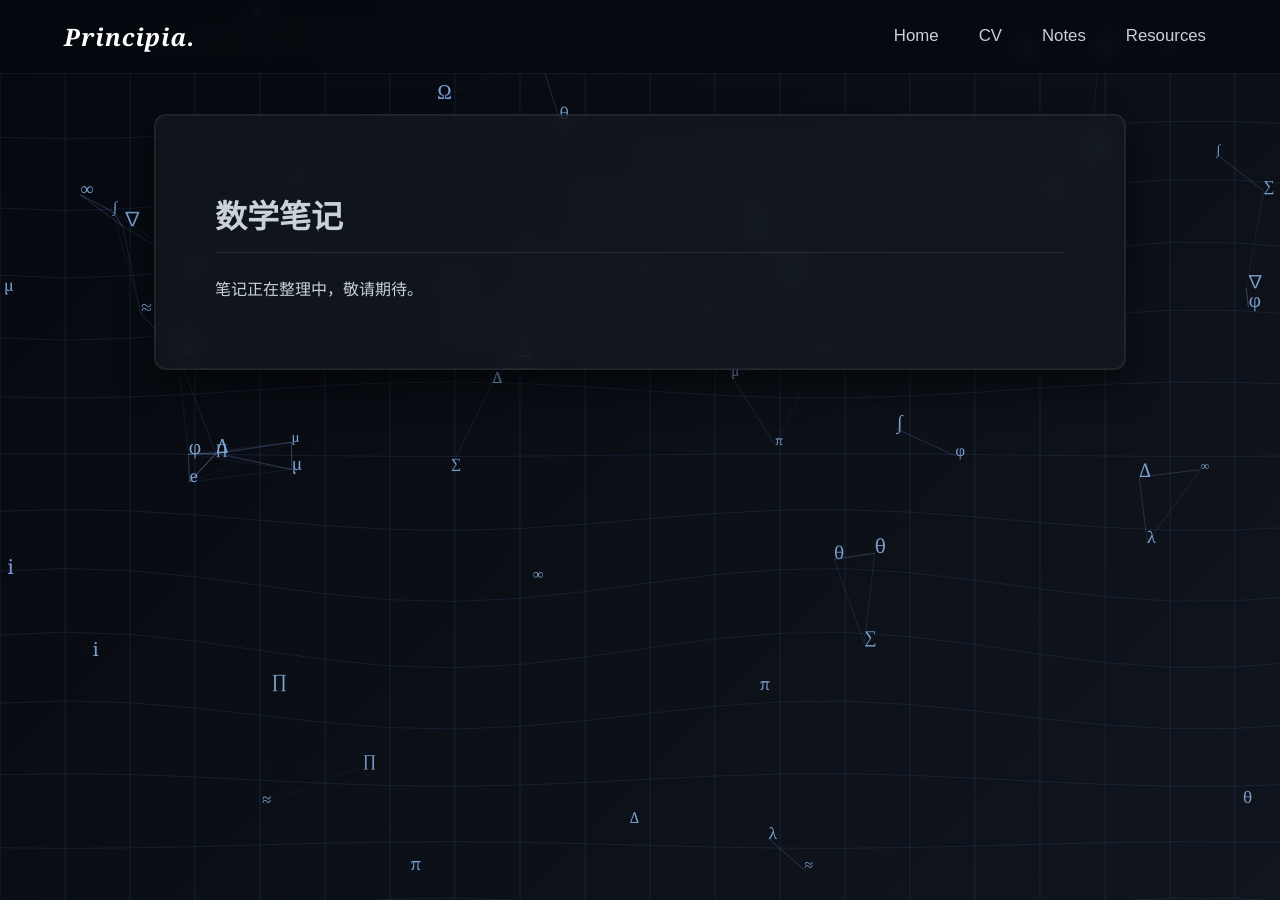
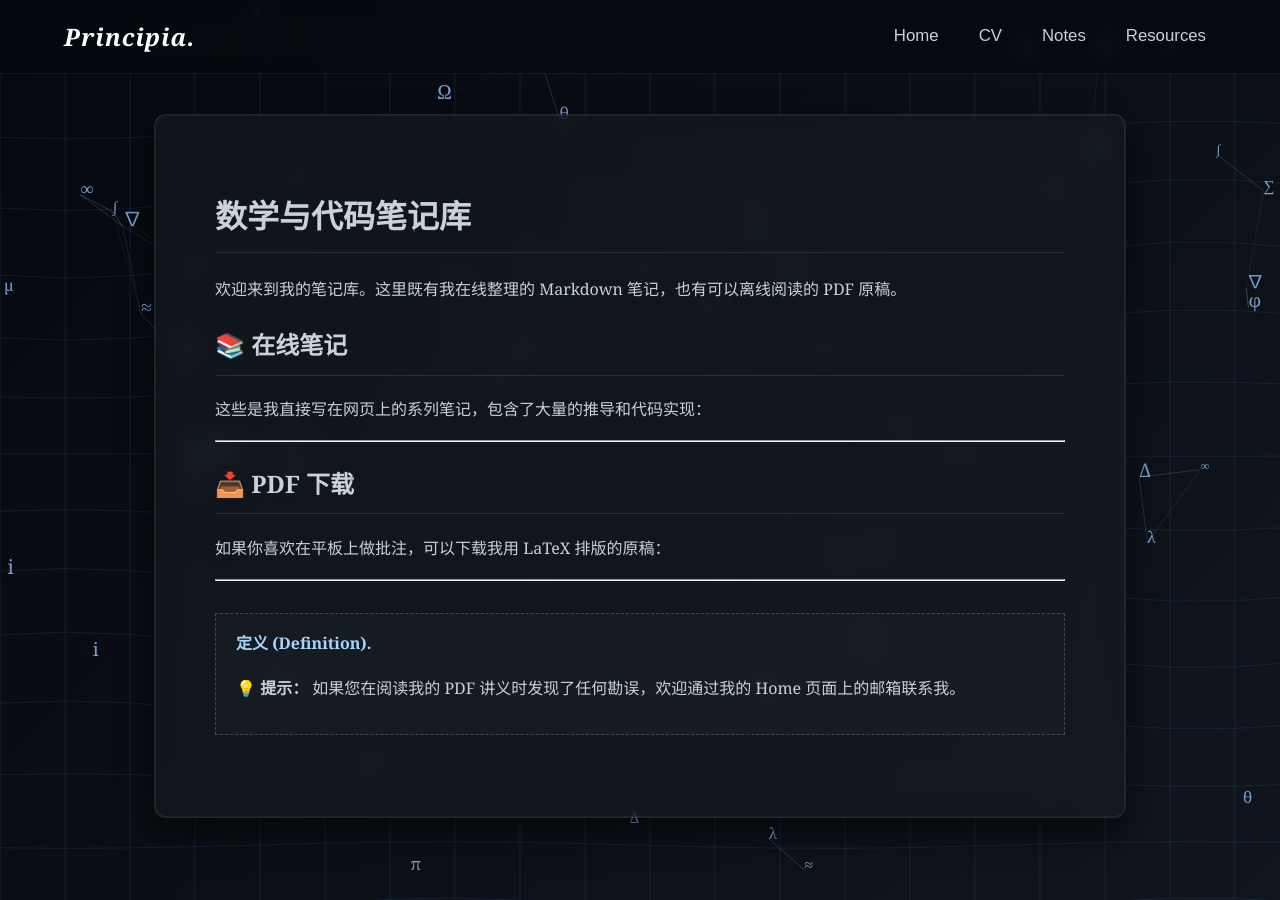
Before and after one commit to EtherealKasumi/personalpage, a Jekyll site: the page built from notes.md, in a window 1280 px wide. Built offline with Jekyll 4.4.1, drawn with Linux system fonts in a browser that asks for light colours.

Commit message:
Revise notes.md with new content structure
Updated the notes section to include online and PDF resources.

```diff
--- a/notes.md
+++ b/notes.md
@@ -3,6 +3,25 @@ layout: default
 title: Notes
 ---
 
-# 数学笔记
+# 数学与代码笔记库
 
-笔记正在整理中，敬请期待。
+欢迎来到我的笔记库。这里既有我在线整理的 Markdown 笔记，也有可以离线阅读的 PDF 原稿。
+
+## 📚 在线笔记
+
+这些是我直接写在网页上的系列笔记，包含了大量的推导和代码实现：
+
+
+---
+
+## 📥 PDF 下载
+
+如果你喜欢在平板上做批注，可以下载我用 LaTeX 排版的原稿：
+
+
+---
+
+<div class="definition" markdown="1">
+**💡 提示：**
+如果您在阅读我的 PDF 讲义时发现了任何勘误，欢迎通过我的 Home 页面上的邮箱联系我。
+</div>
```
